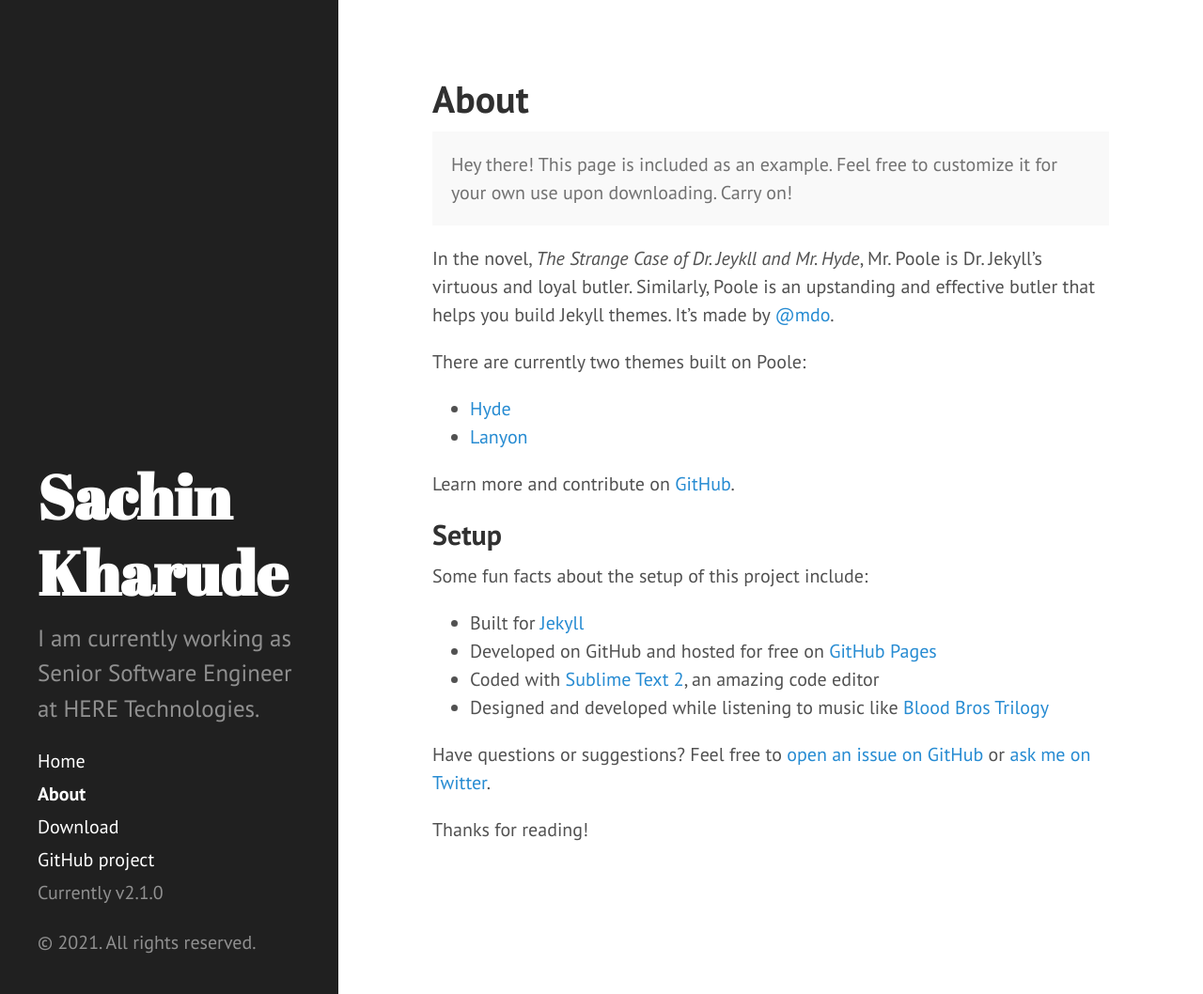
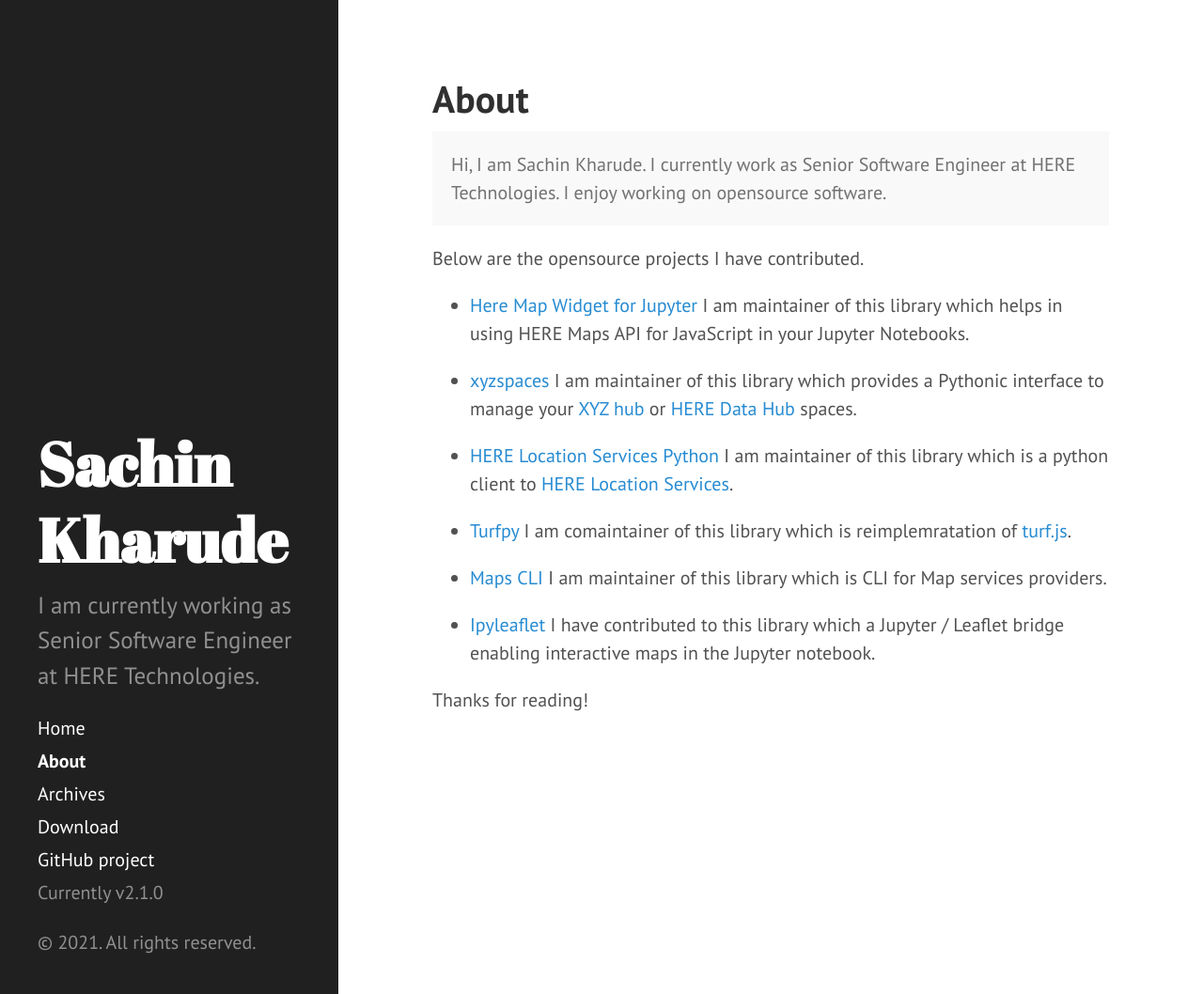
Before and after one commit to sackh/sackh.github.io, a Jekyll site: the page built from about.md, in a window 1280 px wide and 1058 px high. Shown: the whole window at 94% size. Built offline with Jekyll 4.4.1, drawn with Linux system fonts in a browser that asks for light colours; Markdown is read by kramdown in place of the engine named in the settings.

Commit message:
Added intro
Signed-off-by: Kharude, Sachin <sachin.kharude@here.com>

```diff
--- a/CNAME
+++ b/CNAME
@@ -1 +1 @@
-hyde.getpoole.com
+https://sackh.github.io
--- a/about.md
+++ b/about.md
@@ -4,27 +4,28 @@ title: About
 ---
 
 <p class="message">
-  Hey there! This page is included as an example. Feel free to customize it for your own use upon downloading. Carry on!
+  Hi, I am Sachin Kharude. I currently work as Senior Software Engineer at HERE Technologies. I enjoy working on opensource software.
 </p>
 
-In the novel, *The Strange Case of Dr. Jeykll and Mr. Hyde*, Mr. Poole is Dr. Jekyll's virtuous and loyal butler. Similarly, Poole is an upstanding and effective butler that helps you build Jekyll themes. It's made by [@mdo](https://twitter.com/mdo).
+Below are the opensource projects I have contributed.
 
-There are currently two themes built on Poole:
+- [Here Map Widget for Jupyter](https://github.com/heremaps/here-map-widget-for-jupyter)
+I am maintainer of this library which helps in using HERE Maps API for JavaScript in your Jupyter Notebooks.
 
-* [Hyde](http://hyde.getpoole.com)
-* [Lanyon](http://lanyon.getpoole.com)
+- [xyzspaces](https://github.com/heremaps/xyz-spaces-python)
+I am maintainer of this library which provides a Pythonic interface to manage your [XYZ hub](https://github.com/heremaps/xyz-hub) or [HERE Data Hub](https://developer.here.com/products/data-hub) spaces.
 
-Learn more and contribute on [GitHub](https://github.com/poole).
+- [HERE Location Services Python](https://github.com/heremaps/here-location-services-python)
+I am maintainer of this library which is a python client to [HERE Location Services](https://developer.here.com/documentation#services).
 
-## Setup
+- [Turfpy](https://github.com/omanges/turfpy)
+I am comaintainer of this library which is reimplemratation of [turf.js](https://turfjs.org/).
 
-Some fun facts about the setup of this project include:
+- [Maps CLI](https://github.com/sackh/maps-cli)
+I am maintainer of this library which is CLI for Map services providers.
 
-* Built for [Jekyll](http://jekyllrb.com)
-* Developed on GitHub and hosted for free on [GitHub Pages](https://pages.github.com)
-* Coded with [Sublime Text 2](http://sublimetext.com), an amazing code editor
-* Designed and developed while listening to music like [Blood Bros Trilogy](https://soundcloud.com/maddecent/sets/blood-bros-series)
+- [Ipyleaflet](https://github.com/jupyter-widgets/ipyleaflet)
+I have contributed to this library which a Jupyter / Leaflet bridge enabling interactive maps in the Jupyter notebook.
 
-Have questions or suggestions? Feel free to [open an issue on GitHub](https://github.com/poole/issues/new) or [ask me on Twitter](https://twitter.com/mdo).
 
 Thanks for reading!
```
Also changed, not shown: 404.md (added, +8 -0 lines), archive.md (added, +18 -0 lines).
